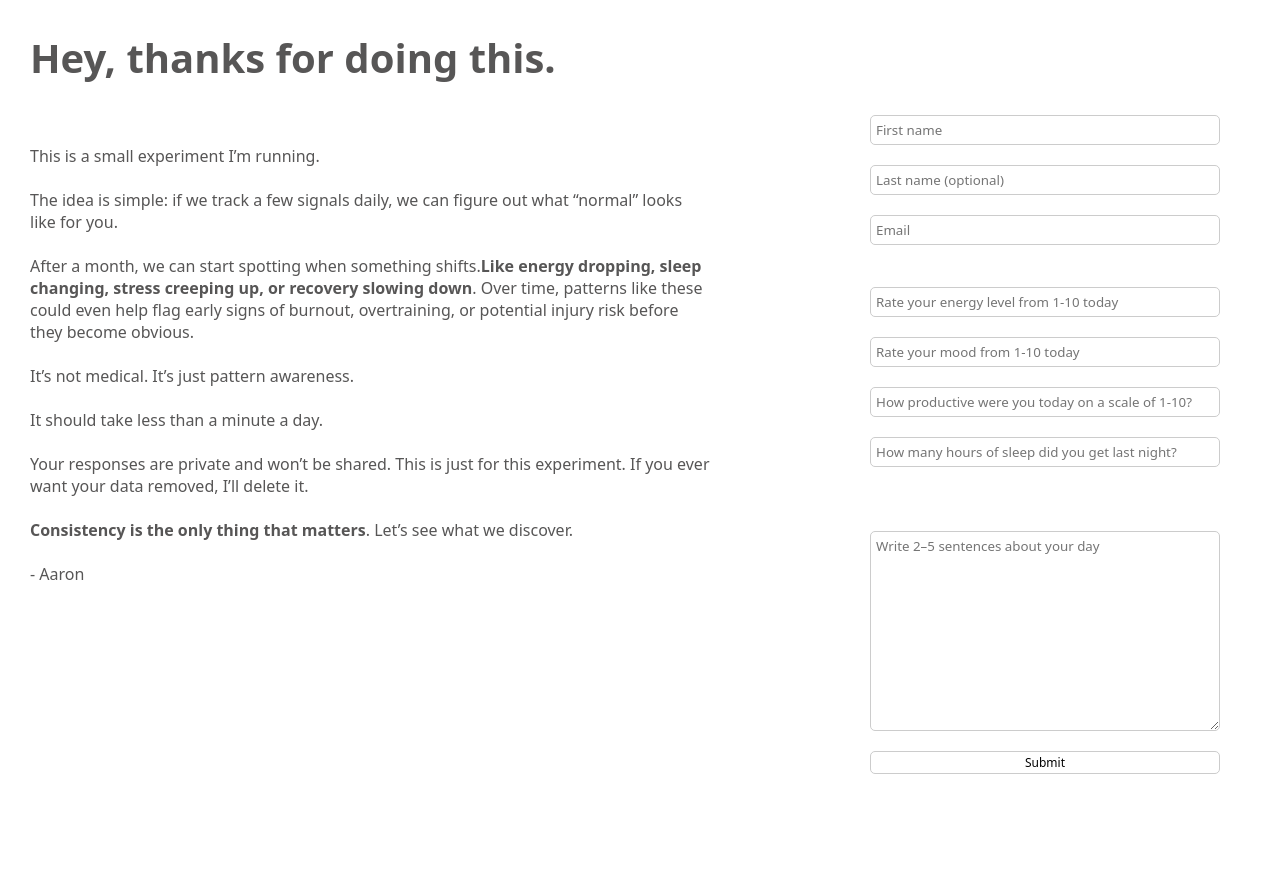
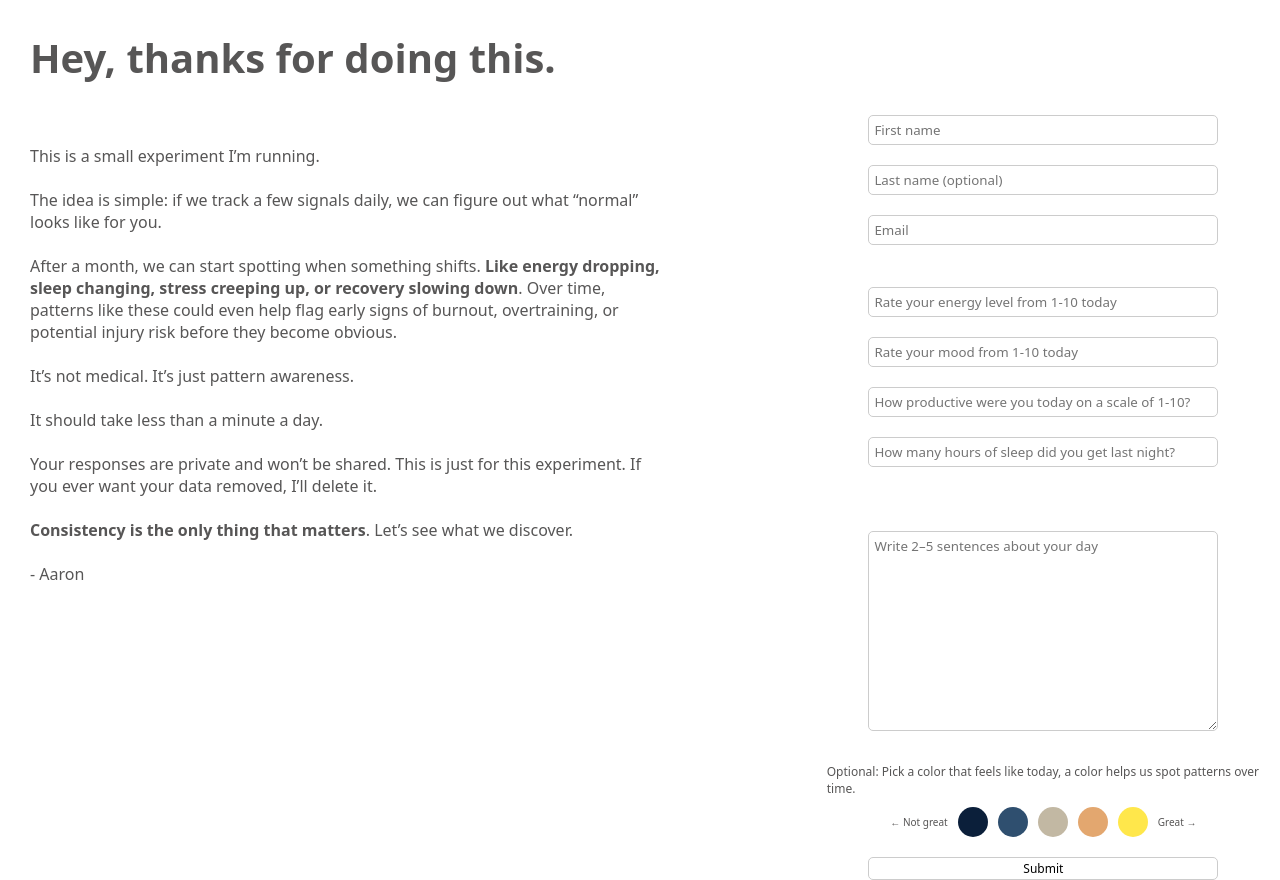
Before and after one commit to DiamondD7/eos_client, a React (Vite) app: page / in a window 1280 px wide. Before the commit the page ends 800 px from the top, so only its background shows below. Built offline with nearby package versions, Linux system fonts and the light colour scheme.

Commit message:
add color palette

```diff
--- a/src/assets/js/API.js
+++ b/src/assets/js/API.js
@@ -1,2 +1,5 @@
 export const LogDailyData = "https://eosserverphase0-had5cxdyfna9aacq.australiacentral-01.azurewebsites.net/api/User/log-daily-data";
 export const CheckUserIdentity = "https://eosserverphase0-had5cxdyfna9aacq.australiacentral-01.azurewebsites.net/api/User/user-identity";
+
+//http://localhost:5164
+//https://eosserverphase0-had5cxdyfna9aacq.australiacentral-01.azurewebsites.net/api/User/log-daily-data
--- a/src/components/Home/Form/Form.jsx
+++ b/src/components/Home/Form/Form.jsx
@@ -4,6 +4,7 @@ import { LogDailyData, CheckUserIdentity } from "../../../assets/js/API";
 import "../../../styles/formstyles.css";
 import { CircleNotchIcon } from "@phosphor-icons/react";
 const Form = ({ setSuccessfullySubmitted }) => {
+  const [chosenColor, setChosenColor] = useState(0);
   const [isLoading, setIsloading] = useState(false);
   const [success, setSuccess] = useState(false);
   const [errorUserNotFound, setErrorUserNotFound] = useState(false);
@@ -143,6 +144,7 @@ const Form = ({ setSuccessfullySubmitted }) => {
           EnergyLevel: energy,
           MoodLevel: mood,
           SleepHours: sleep,
+          ColorDayNumber: chosenColor,
           JournalText: thoughts,
         }),
       });
@@ -174,6 +176,16 @@ const Form = ({ setSuccessfullySubmitted }) => {
       throw err;
     }
   };
+
+  const handleColorClick = (e) => {
+    const value = Number(e.target.value);
+    if (value === chosenColor) {
+      setChosenColor(0);
+    } else {
+      setChosenColor(value);
+    }
+  };
+
   return (
     <div>
       {errorUserNotFound && (
@@ -278,6 +290,7 @@ const Form = ({ setSuccessfullySubmitted }) => {
           onChange={handleOnChange}
           placeholder="How many hours of sleep did you get last night?"
         />
+
         <br />
         <br />
         <textarea
@@ -287,6 +300,46 @@ const Form = ({ setSuccessfullySubmitted }) => {
           required
           onChange={(e) => setThoughts(e.target.value)}
         ></textarea>
+
+        <br />
+        <p style={{ fontSize: "12px", margin: "10px 0 10px 0" }}>
+          Optional: Pick a color that feels like today, a color helps us spot
+          patterns over time.
+        </p>
+        <div className="day-color-btns__wrapper">
+          <p style={{ fontSize: "10px" }}>← Not great</p>
+          <button
+            type="button"
+            className={`one__btn ${chosenColor === 1 ? "chosenColor" : ""}`}
+            value={1}
+            onClick={(e) => handleColorClick(e)}
+          ></button>
+          <button
+            type="button"
+            className={`two__btn ${chosenColor === 2 ? "chosenColor" : ""}`}
+            value={2}
+            onClick={(e) => handleColorClick(e)}
+          ></button>
+          <button
+            type="button"
+            className={`three__btn ${chosenColor === 3 ? "chosenColor" : ""}`}
+            value={3}
+            onClick={(e) => handleColorClick(e)}
+          ></button>
+          <button
+            type="button"
+            className={`four__btn ${chosenColor === 4 ? "chosenColor" : ""}`}
+            value={4}
+            onClick={(e) => handleColorClick(e)}
+          ></button>
+          <button
+            type="button"
+            className={`five__btn ${chosenColor === 5 ? "chosenColor" : ""}`}
+            value={5}
+            onClick={(e) => handleColorClick(e)}
+          ></button>
+          <p style={{ fontSize: "10px" }}>Great →</p>
+        </div>
 
         <button
           type="submit"
--- a/src/components/Home/Home.jsx
+++ b/src/components/Home/Home.jsx
@@ -15,7 +15,7 @@ const Home = () => {
           This is a small experiment I’m running. <br /> <br /> The idea is
           simple: if we track a few signals daily, we can figure out what
           “normal” looks like for you. <br />
-          <br /> After a month, we can start spotting when something shifts.
+          <br /> After a month, we can start spotting when something shifts.{" "}
           <strong>
             Like energy dropping, sleep changing, stress creeping up, or
             recovery slowing down
--- a/src/styles/formstyles.css
+++ b/src/styles/formstyles.css
@@ -58,3 +58,53 @@
 
     margin-top: 20px;
 }
+
+.day-color-btns__wrapper{
+    display: flex;
+    align-items: center;
+    gap: 10px;
+}
+
+.one__btn{
+    background-color: #0B1F3A;
+    width: 30px;
+    height: 30px;
+    border-radius: 50%;
+    border: none;
+    cursor: pointer;
+}
+.two__btn{
+    background-color: #2F4F6F;
+    width: 30px;
+    height: 30px;
+    border-radius: 50%;
+    border: none;
+    cursor: pointer;
+}
+.three__btn{
+    background-color: #C2B8A3;
+    width: 30px;
+    height: 30px;
+    border-radius: 50%;
+    border: none;
+    cursor: pointer;
+}
+.four__btn{
+    background-color: #E3A76F;
+    width: 30px;
+    height: 30px;
+    border-radius: 50%;
+    border: none;
+    cursor: pointer;
+}
+.five__btn{
+    background-color: #FFE74B;
+    width: 30px;
+    height: 30px;
+    border-radius: 50%;
+    border: none;
+    cursor: pointer;
+}
+.chosenColor{
+    border: 2px solid rgb(0, 217, 255);
+}
```
